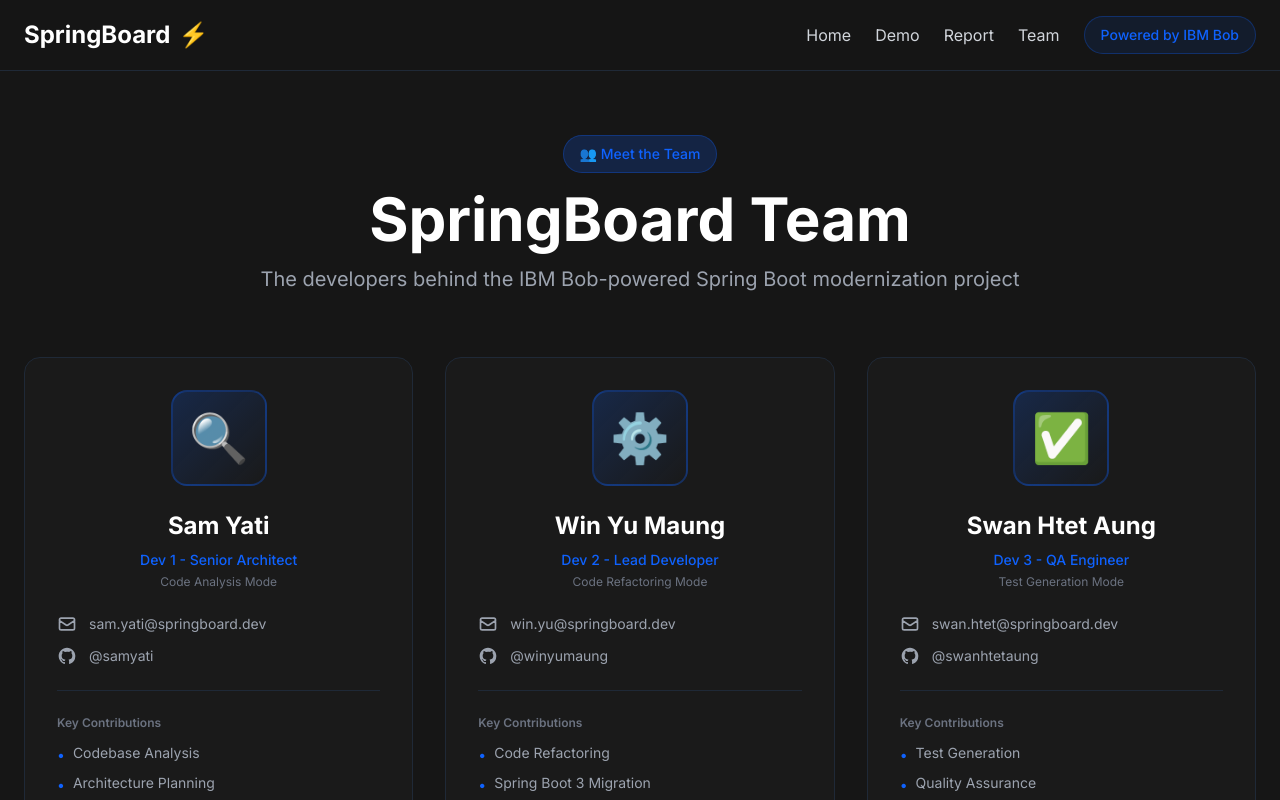
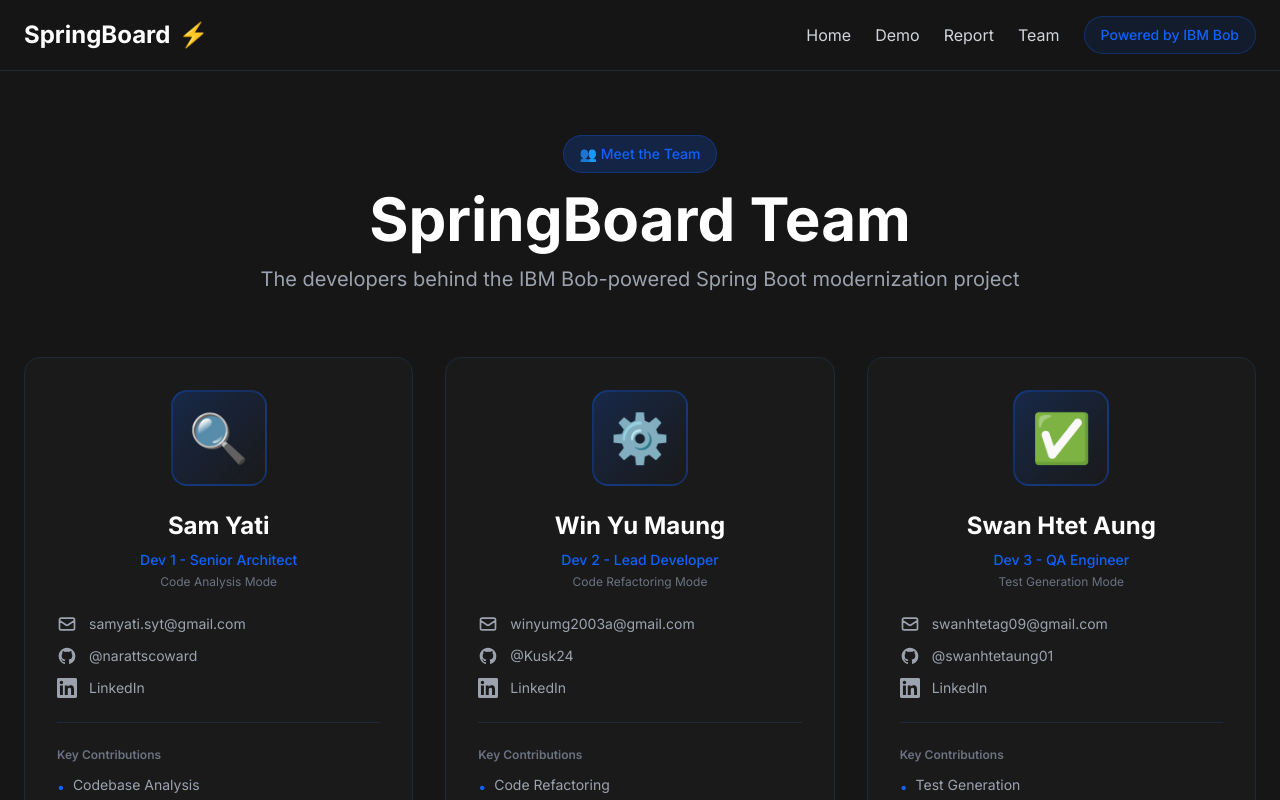
Before and after one commit to IBM-Bob-Au-Team/SpringBoard, a Next.js app in the folder springboard-ui/: page /team in a window 1280 px wide. Shown: the top 800 px of the page. Built offline with nearby package versions, Linux system fonts and the light colour scheme.

Commit message:
chores: details of developer and demo repo link added

```diff
--- a/springboard-ui/app/report/page.tsx
+++ b/springboard-ui/app/report/page.tsx
@@ -1,5 +1,6 @@
 import Navigation from '@/components/Navigation';
 import Footer from '@/components/Footer';
+import { GITHUB_REPO_URL, GITHUB_REPO_NAME } from '@/lib/constants';
 
 export default function ReportPage() {
   return (
@@ -359,7 +360,7 @@
         {/* GitHub CTA */}
         <div className="text-center">
           <a
-            href="https://github.com/IBM-Bob-Au-Team/SpringBoard"
+            href={GITHUB_REPO_URL}
             target="_blank"
             rel="noopener noreferrer"
             className="inline-flex items-center space-x-3 px-8 py-4 bg-primary hover:bg-primary/90 text-white font-semibold rounded-lg transition-all transform hover:scale-105 shadow-lg shadow-primary/25"
@@ -370,7 +371,7 @@
             <span>View Full Code on GitHub</span>
           </a>
           <p className="text-sm text-gray-500 mt-4">
-            IBM-Bob-Au-Team/SpringBoard
+            {GITHUB_REPO_NAME}
           </p>
         </div>
       </div>
--- a/springboard-ui/app/team/page.tsx
+++ b/springboard-ui/app/team/page.tsx
@@ -1,14 +1,17 @@
 import Navigation from '@/components/Navigation';
 import Footer from '@/components/Footer';
+import { GITHUB_REPO_URL } from '@/lib/constants';
 
 export default function TeamPage() {
   const teamMembers = [
     {
+      id: "sam-yati",
       name: "Sam Yati",
       role: "Dev 1 - Senior Architect",
       avatar: "🔍",
-      email: "sam.yati@springboard.dev",
-      github: "samyati",
+      email: "samyati.syt@gmail.com",
+      github: "narattscoward",
+      linkedin: "https://www.linkedin.com/in/sam-yati-7683b7288/",
       contributions: [
         "Codebase Analysis",
         "Architecture Planning",
@@ -17,11 +20,13 @@
       bobMode: "Code Analysis Mode"
     },
     {
+      id: "win-yu-maung",
       name: "Win Yu Maung",
       role: "Dev 2 - Lead Developer",
       avatar: "⚙️",
-      email: "win.yu@springboard.dev",
-      github: "winyumaung",
+      email: "winyumg2003a@gmail.com",
+      github: "Kusk24",
+      linkedin: "https://www.linkedin.com/in/win-yu-maung-06747827b/",
       contributions: [
         "Code Refactoring",
         "Spring Boot 3 Migration",
@@ -30,11 +35,13 @@
       bobMode: "Code Refactoring Mode"
     },
     {
+      id: "swan-htet-aung",
       name: "Swan Htet Aung",
       role: "Dev 3 - QA Engineer",
       avatar: "✅",
-      email: "swan.htet@springboard.dev",
-      github: "swanhtetaung",
+      email: "swanhtetag09@gmail.com",
+      github: "swanhtetaung01",
+      linkedin: "https://www.linkedin.com/in/swan-htet-aung09/",
       contributions: [
         "Test Generation",
         "Quality Assurance",
@@ -65,9 +72,9 @@
 
         {/* Team Members Grid */}
         <div className="grid md:grid-cols-3 gap-8 mb-16">
-          {teamMembers.map((member, index) => (
+          {teamMembers.map((member) => (
             <div
-              key={index}
+              key={member.id}
               className="bg-[#1a1a1a] border border-gray-800 rounded-2xl p-8 hover:border-primary/50 transition-all group"
             >
               {/* Avatar */}
@@ -104,6 +111,18 @@
                     <path fillRule="evenodd" d="M12 2C6.477 2 2 6.484 2 12.017c0 4.425 2.865 8.18 6.839 9.504.5.092.682-.217.682-.483 0-.237-.008-.868-.013-1.703-2.782.605-3.369-1.343-3.369-1.343-.454-1.158-1.11-1.466-1.11-1.466-.908-.62.069-.608.069-.608 1.003.07 1.531 1.032 1.531 1.032.892 1.53 2.341 1.088 2.91.832.092-.647.35-1.088.636-1.338-2.22-.253-4.555-1.113-4.555-4.951 0-1.093.39-1.988 1.029-2.688-.103-.253-.446-1.272.098-2.65 0 0 .84-.27 2.75 1.026A9.564 9.564 0 0112 6.844c.85.004 1.705.115 2.504.337 1.909-1.296 2.747-1.027 2.747-1.027.546 1.379.202 2.398.1 2.651.64.7 1.028 1.595 1.028 2.688 0 3.848-2.339 4.695-4.566 4.943.359.309.678.92.678 1.855 0 1.338-.012 2.419-.012 2.747 0 .268.18.58.688.482A10.019 10.019 0 0022 12.017C22 6.484 17.522 2 12 2z" clipRule="evenodd" />
                   </svg>
                   <span>@{member.github}</span>
+                </a>
+
+                <a
+                  href={member.linkedin}
+                  target="_blank"
+                  rel="noopener noreferrer"
+                  className="flex items-center space-x-3 text-sm text-gray-400 hover:text-primary transition-colors"
+                >
+                  <svg className="w-5 h-5" fill="currentColor" viewBox="0 0 24 24">
+                    <path d="M20.447 20.452h-3.554v-5.569c0-1.328-.027-3.037-1.852-3.037-1.853 0-2.136 1.445-2.136 2.939v5.667H9.351V9h3.414v1.561h.046c.477-.9 1.637-1.85 3.37-1.85 3.601 0 4.267 2.37 4.267 5.455v6.286zM5.337 7.433c-1.144 0-2.063-.926-2.063-2.065 0-1.138.92-2.063 2.063-2.063 1.14 0 2.064.925 2.064 2.063 0 1.139-.925 2.065-2.064 2.065zm1.782 13.019H3.555V9h3.564v11.452zM22.225 0H1.771C.792 0 0 .774 0 1.729v20.542C0 23.227.792 24 1.771 24h20.451C23.2 24 24 23.227 24 22.271V1.729C24 .774 23.2 0 22.222 0h.003z"/>
+                  </svg>
+                  <span>LinkedIn</span>
                 </a>
               </div>
 
@@ -159,7 +178,7 @@
             </p>
             <div className="mt-6">
               <a
-                href="https://github.com/IBM-Bob-Au-Team/SpringBoard"
+                href={GITHUB_REPO_URL}
                 target="_blank"
                 rel="noopener noreferrer"
                 className="inline-flex items-center space-x-2 px-6 py-3 bg-primary hover:bg-primary/90 text-white font-semibold rounded-lg transition-all"
--- /dev/null
+++ b/springboard-ui/lib/constants.ts
@@ -0,0 +1,8 @@
+/**
+ * Application constants
+ */
+
+export const GITHUB_REPO_URL = 'https://github.com/IBM-Bob-Au-Team/spring-boot-2-sample-app';
+export const GITHUB_REPO_NAME = 'IBM-Bob-Au-Team/spring-boot-2-sample-app';
+
+// Made with Bob
```
Also changed, not shown: 1 other file (tests, documents, lock files or other folders).
